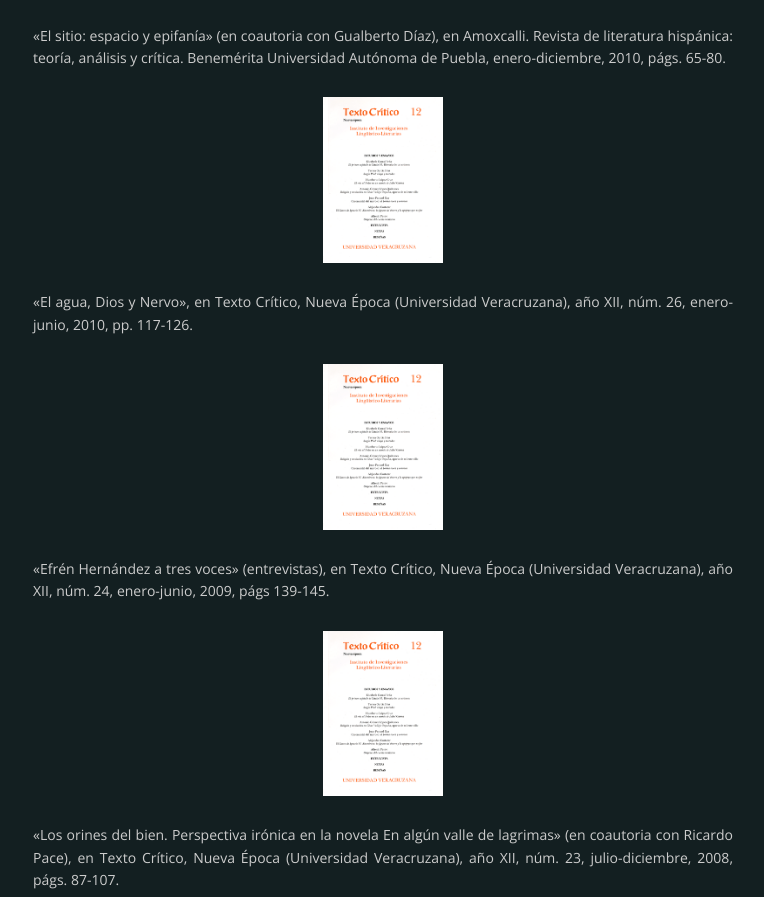
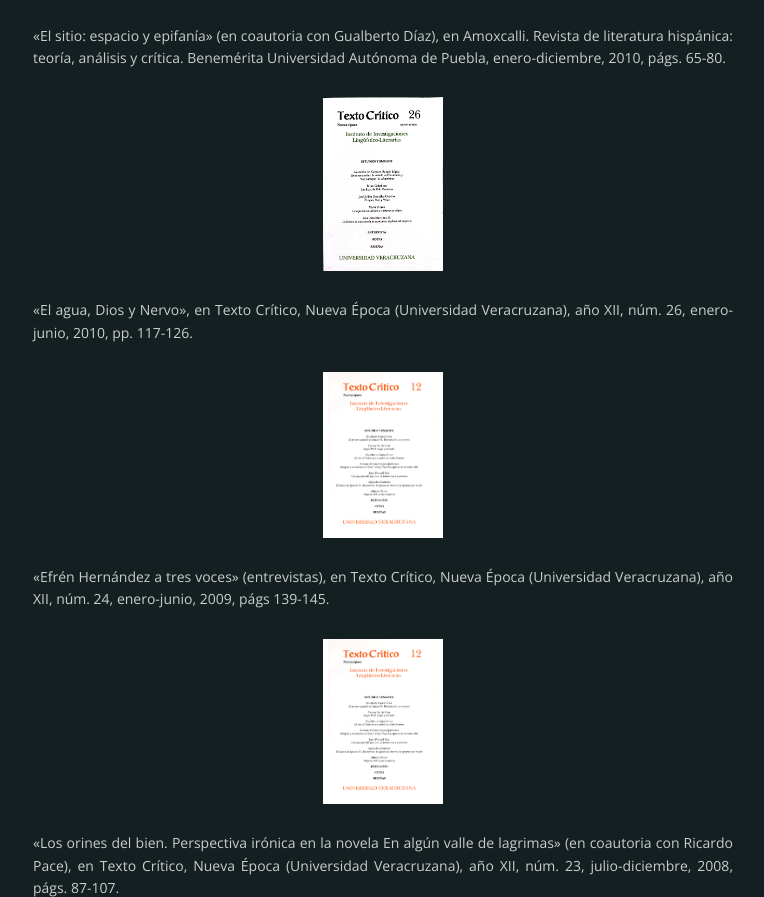
Before and after one commit to tuxkernel/jo, a plain HTML site: page writings.html in a window 1280 px wide. Shown: the part 2505-3402 px from the top of the page, without its empty margins (257-1021 px from the left). Drawn offline with nearby package versions, Linux system fonts and the light colour scheme.

Commit message:
Update writings.html

```diff
--- a/writings.html
+++ b/writings.html
@@ -55,7 +55,7 @@
 <img src="./img/art2.png" width=120></img>
 <p></p>
 <p align="justify"><a href="./dl/art2.pdf">«El sitio: espacio y epifanía» (en coautoria con Gualberto Díaz), en Amoxcalli. Revista de literatura hispánica: teoría, análisis y crítica. Benemérita Universidad Autónoma de Puebla, enero-diciembre, 2010, págs. 65-80.</a></p>
-<img src="./img/art3.gif" width=120></img>
+<img src="./img/art3.jpg" width=120></img>
 <p></p>
 <p align="justify"><a href="./dl/art3.pdf">«El agua, Dios y Nervo», en Texto Crítico, Nueva Época (Universidad Veracruzana), año XII, núm. 26, enero-junio, 2010, pp. 117-126. </a></p>
 <img src="./img/art3.gif" width=120></img>
```
